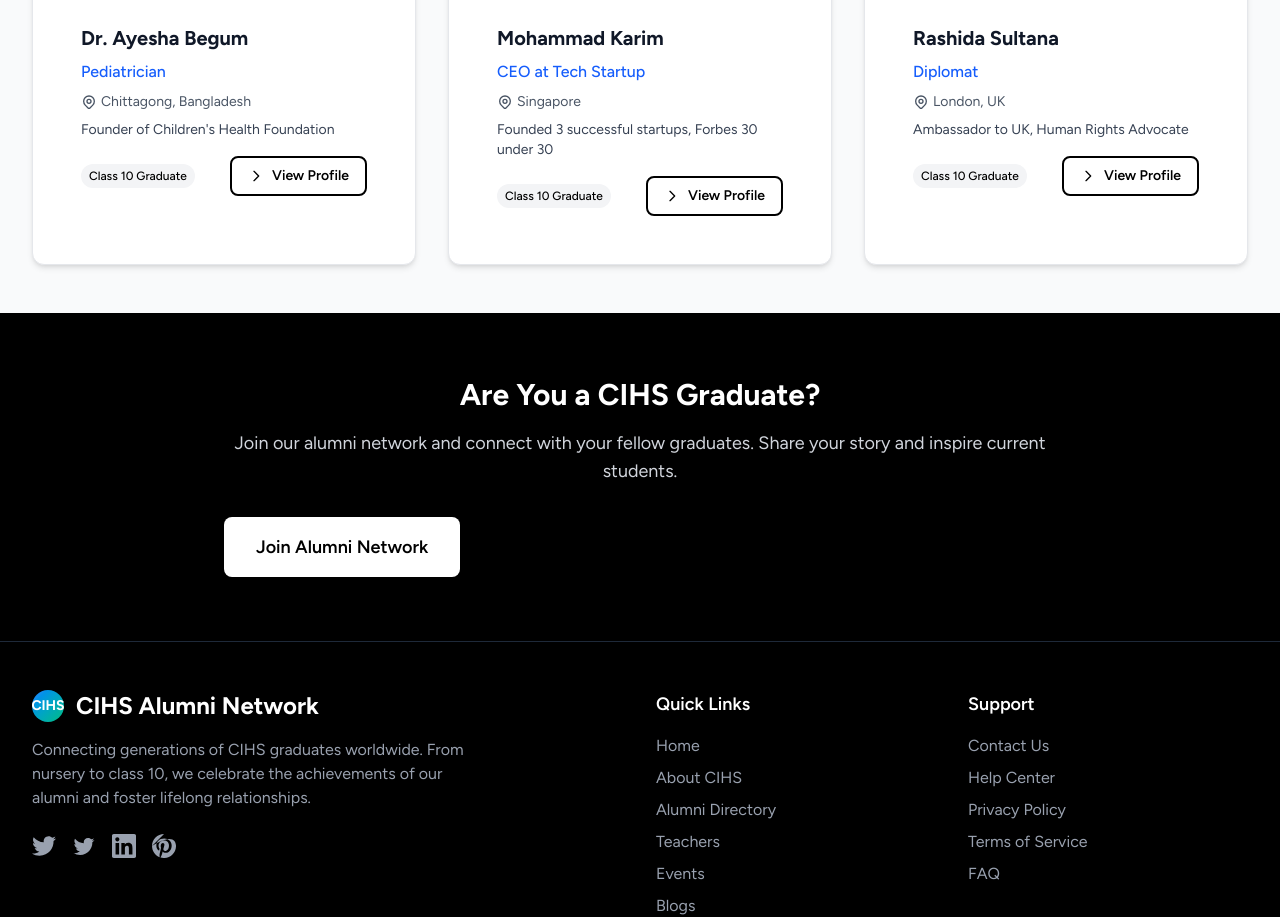
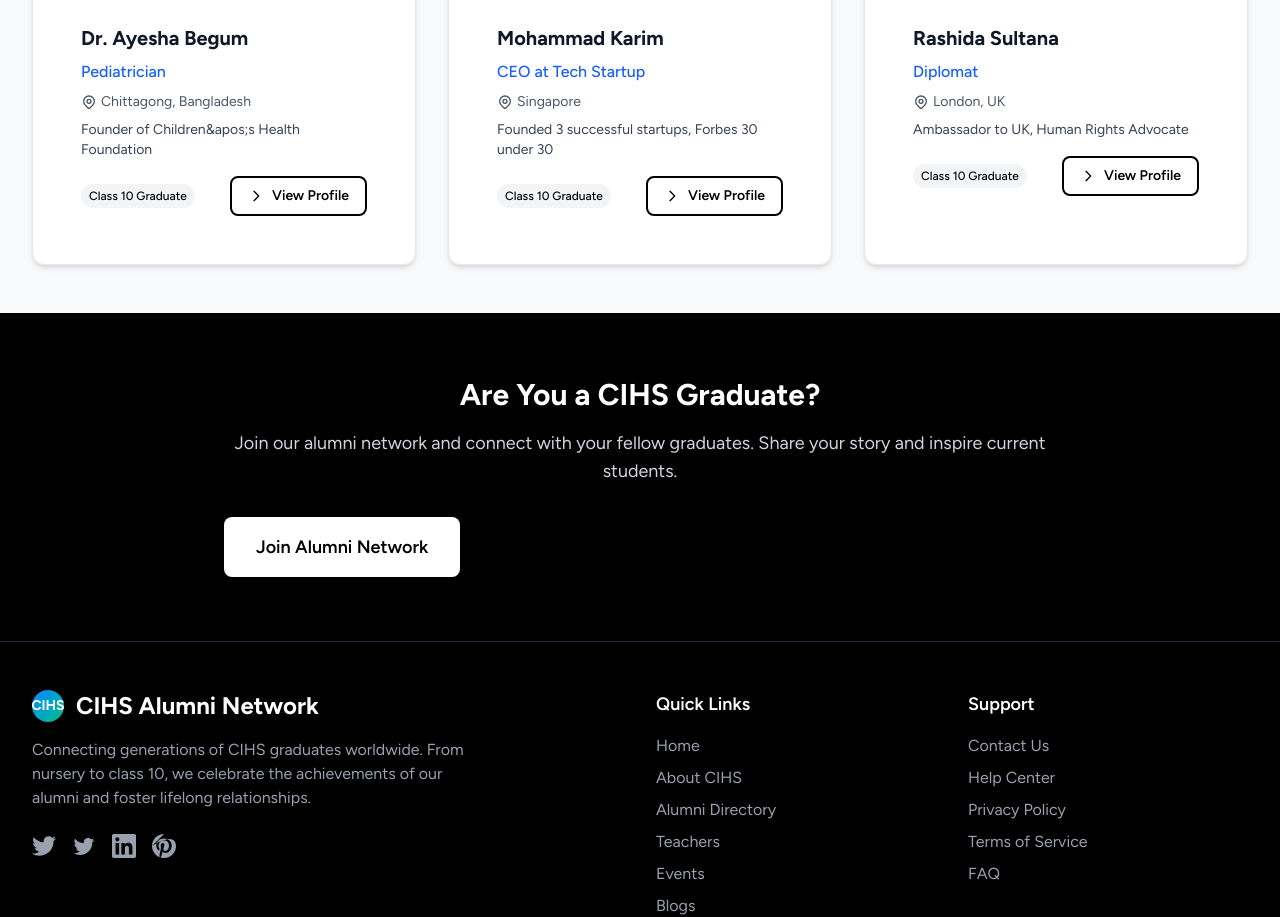
Before and after one commit to rahatkabir007/alumni_frontend, a Next.js app: page /students in a window 1280 px wide. Shown: the part 1240-2157 px from the top of the page. Built offline with nearby package versions, Linux system fonts and the light colour scheme; what @ant-design/nextjs-registry would draw is missing.

Commit message:
many section done

```diff
--- a/src/app/contact/page.js
+++ b/src/app/contact/page.js
@@ -119,7 +119,7 @@ const ContactPage = () => {
                             Get in Touch
                         </h1>
                         <p className="text-xl max-w-3xl mx-auto text-gray-300">
-                            We're here to help! Whether you have questions, need assistance, or want to get involved with the CIHS alumni community, don't hesitate to reach out.
+                            We&apos;re here to help! Whether you have questions, need assistance, or want to get involved with the CIHS alumni community, don&apos;t hesitate to reach out.
                         </p>
                     </div>
                 </section>
--- a/src/app/students/page.js
+++ b/src/app/students/page.js
@@ -53,7 +53,7 @@ const StudentsPage = () => {
             profession: 'Pediatrician',
             location: 'Chittagong, Bangladesh',
             image: '/images/alumni/ayesha.jpg',
-            achievements: 'Founder of Children\'s Health Foundation'
+            achievements: 'Founder of Children&apos;s Health Foundation'
         },
         {
             id: 5,
--- a/src/components/Login.js
+++ b/src/components/Login.js
@@ -198,7 +198,7 @@ export default function Login() {
 
                     <div className="text-center">
                         <span className="text-sm text-gray-600">
-                            Don't have an account?{' '}
+                            Don&apos;t have an account?{' '}
                             <Link href="/register" className="font-medium text-blue-600 hover:text-blue-500">
                                 Sign up
                             </Link>
```
Also changed, not shown: src/app/about/page.jsx (+4 -8 lines).
